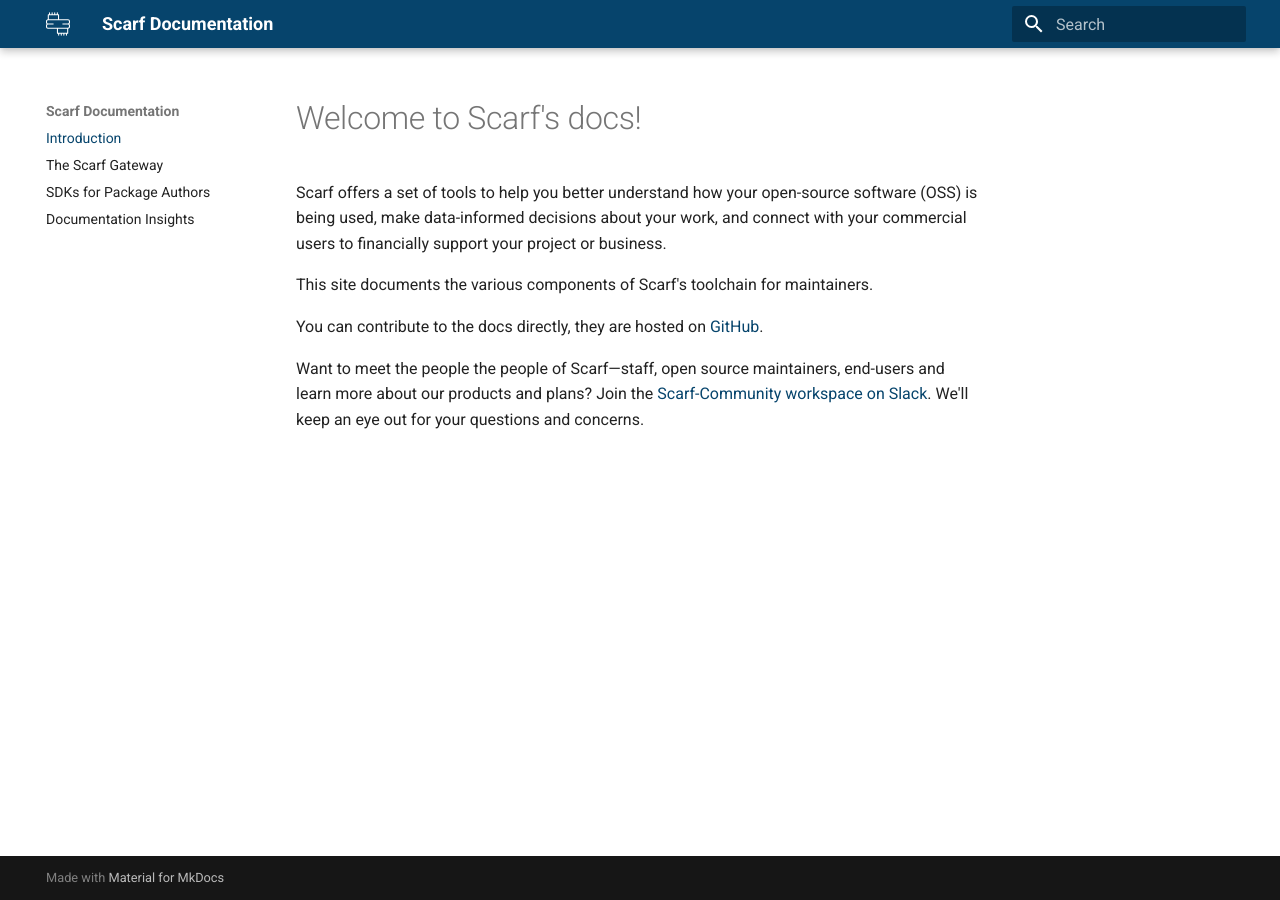
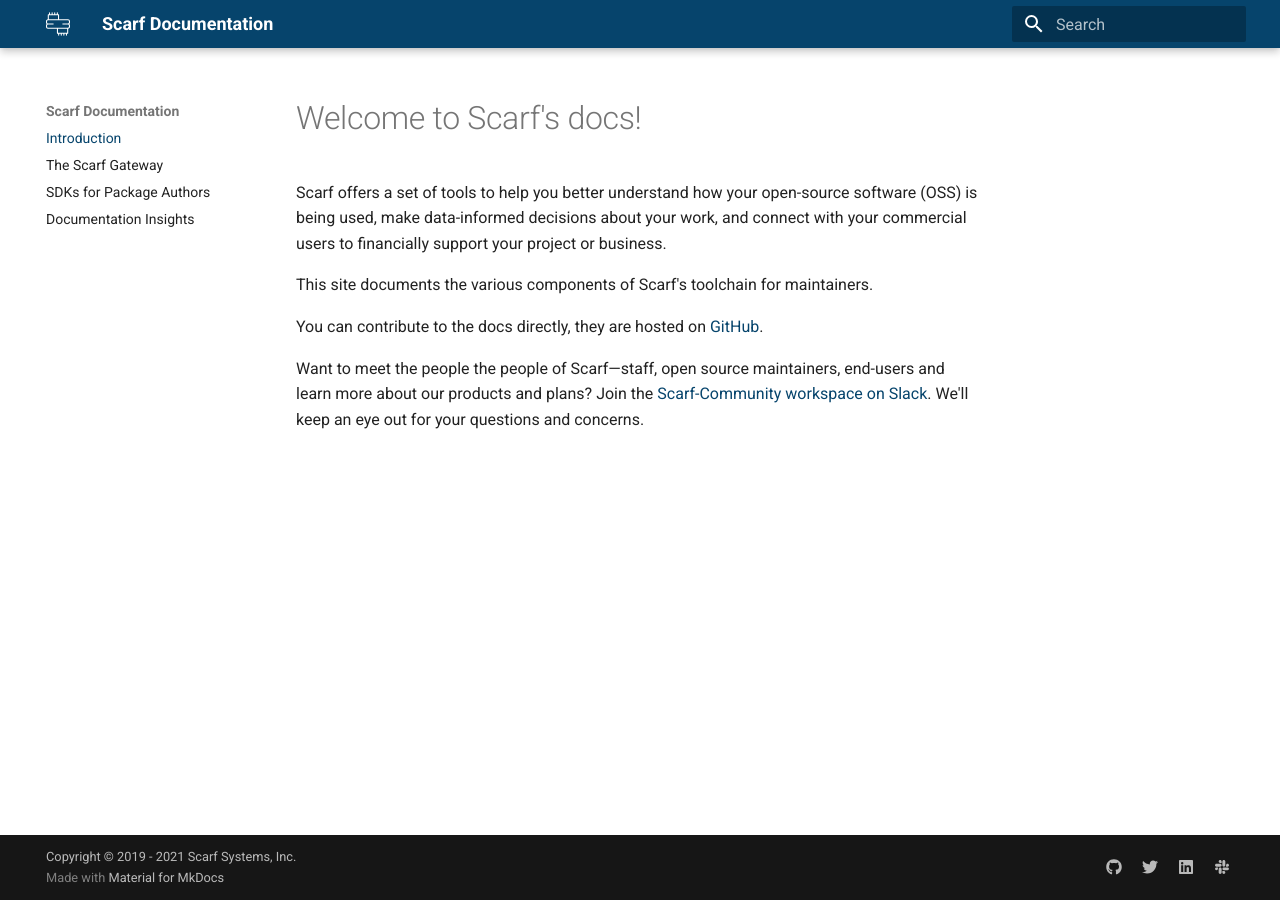
Before and after one commit to scarf-sh/docs, an MkDocs documentation site: the page built from docs/index.md, in a window 1280 px wide. Built offline with MkDocs 1.6.1 and Material for MkDocs 9.7.7, drawn with Linux system fonts in a browser that asks for light colours.

Commit message:
Add footer social links, GA, edit this page button

```diff
--- a/mkdocs.yml
+++ b/mkdocs.yml
@@ -9,3 +9,18 @@
 - The Scarf Gateway: 'gateway.md'
 - SDKs for Package Authors: 'package-analytics.md'
 - Documentation Insights: 'web-traffic.md'
+copyright: Copyright &copy; 2019 - 2021 Scarf Systems, Inc.
+google_analytics:
+  - auto
+  - G-GH3EXW7112
+edit_uri: https://github.com/scarf-sh/docs/blob/master/docs/
+extra:
+  social:
+    - icon: fontawesome/brands/github
+      link: https://github.com/scarf-sh
+    - icon: fontawesome/brands/twitter
+      link: https://twitter.com/scarf_oss
+    - icon: fontawesome/brands/linkedin
+      link: https://www.linkedin.com/company/scarf-sh
+    - icon: fontawesome/brands/slack
+      link: https://join.slack.com/t/scarf-community/shared_invite/zt-ptndha07-Vs88XHYyHnnAOIEw9AZMgg
```
